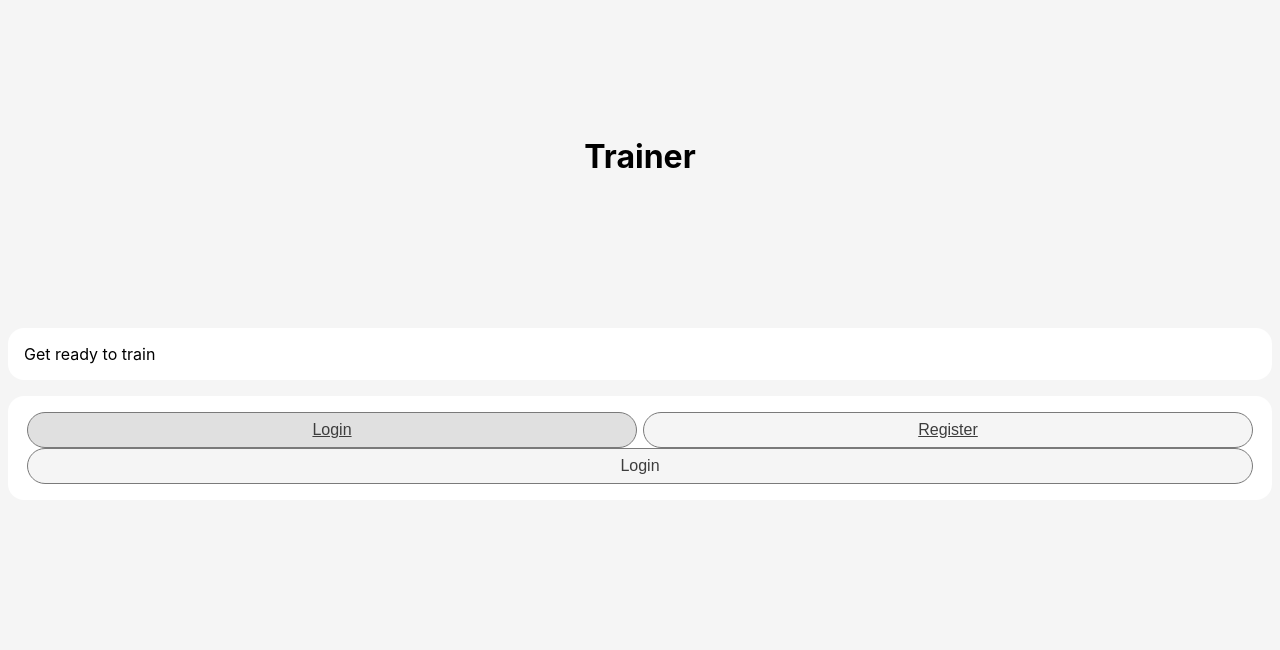
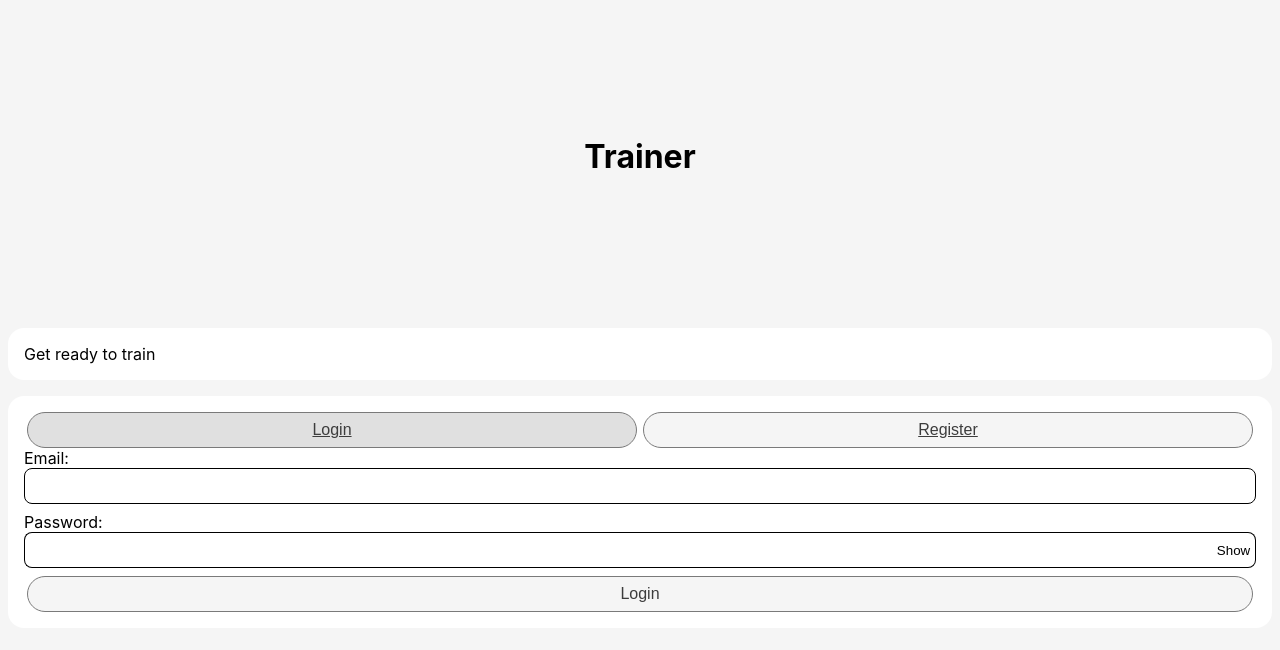
Before and after one commit to DimitarGrozev5/trainer-frontend, a React (Create React App) app: page / in a window 1280 px wide. Shown: the top 650 px of the page. Built offline with nearby package versions, Linux system fonts and the light colour scheme.

Commit message:
Login and Register are controlled

```diff
--- a/src/components/route-endpoints/HomePage/HomePage.tsx
+++ b/src/components/route-endpoints/HomePage/HomePage.tsx
@@ -7,7 +7,9 @@ import { useForm } from "../../../hooks/useForm";
 import { notEmpty } from "../../../util/data-validation";
 
 const HomePage = () => {
-  const [registerData, onChange, onBlur, touchForm, resetForm] = useForm([
+  // Setup register state
+  const [registerData, onChange, onBlur, touchRegisterForm, resetRegisterForm] =
+    useForm([
       { name: "email", init: "", err: "Invalid Email!", validator: notEmpty },
       {
         name: "re-email",
@@ -24,22 +26,38 @@ const HomePage = () => {
       },
     ]);
 
+  // Setup Login state
+  const [loginEmail, setLoginEmail] = useState("");
+  const [loginPass, setLoginPass] = useState("");
+
+  const [loginMode, setLoginMode] = useState(true);
+  const setLoginModeTo = (val: boolean) => () => {
+    resetRegisterForm();
+    setLoginEmail("");
+    setLoginPass("");
+    setLoginMode(val);
+  };
+
   const submitHandler = (event: React.SyntheticEvent) => {
     event.preventDefault();
 
-    touchForm();
-  };
-
-  const [loginMode, setLoginMode] = useState(true);
-  const setLoginModeTo = (val: boolean) => () => {
-    resetForm();
-    setLoginMode(val);
+    loginMode && touchRegisterForm();
   };
 
   const loginForm = (
     <>
-      {/* <Input label="Email:" type="email" />
-      <Input label="Password:" type="password" /> */}
+      <Input
+        label="Email:"
+        type="email"
+        value={loginEmail}
+        onChange={setLoginEmail}
+      />
+      <Input
+        label="Password:"
+        type="password"
+        value={loginPass}
+        onChange={setLoginPass}
+      />
 
       <Button type="submit">Login</Button>
     </>
```
Lines whose indentation alone changed are shown as unchanged.
